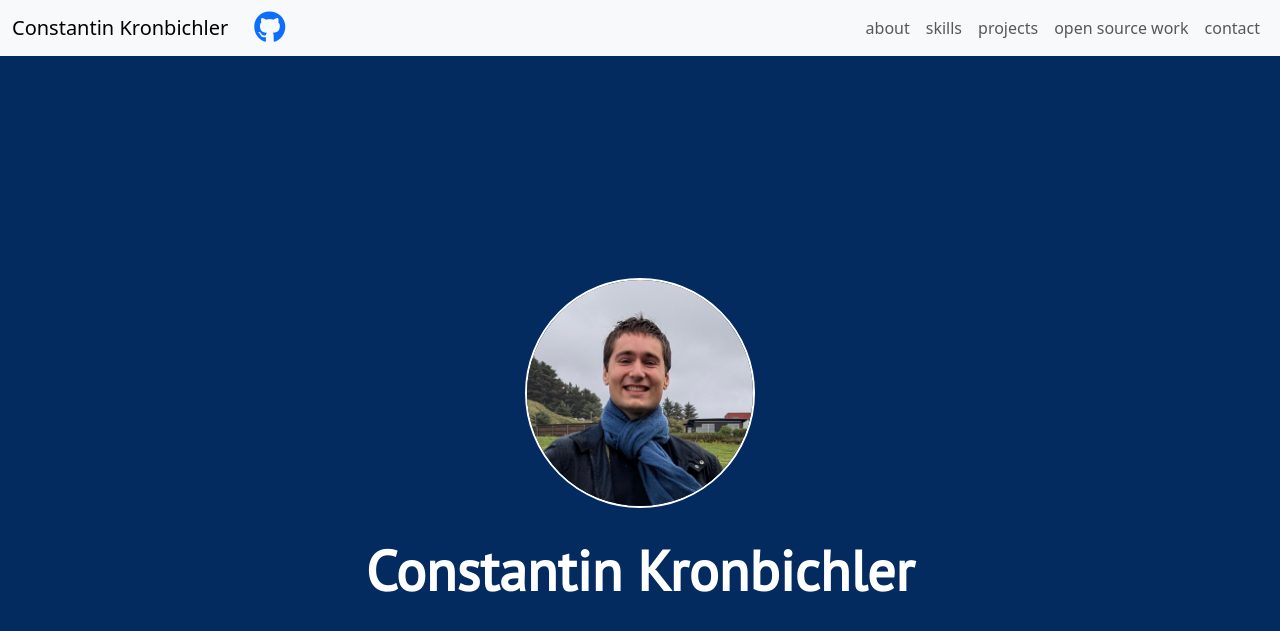
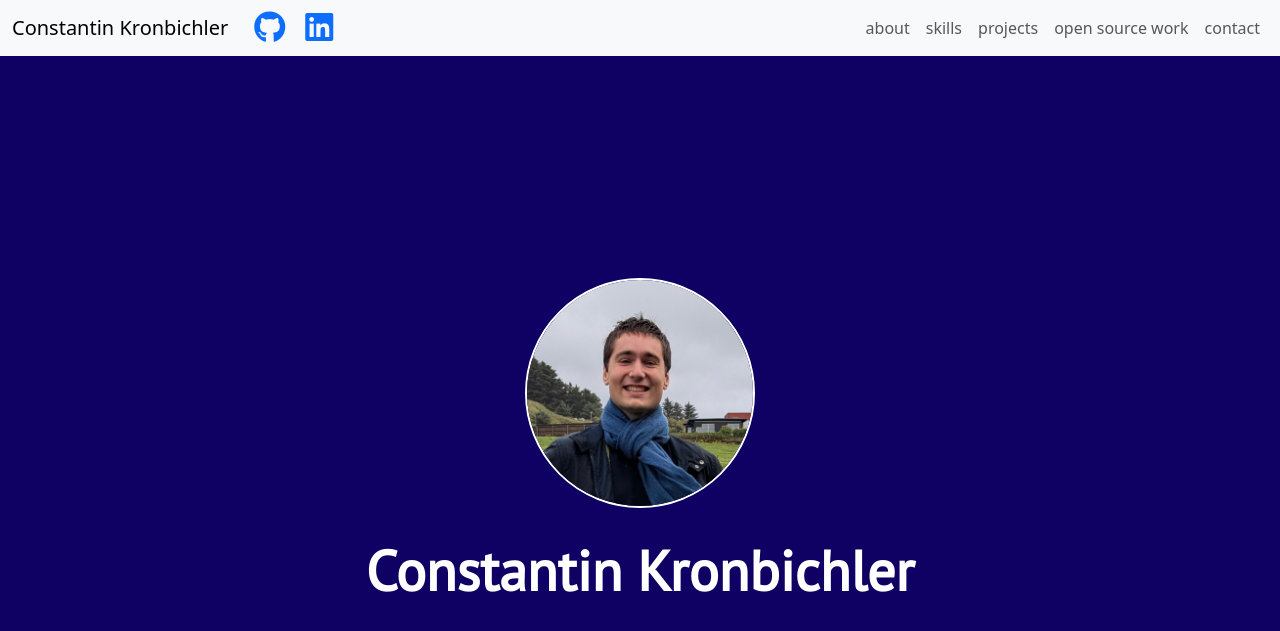
Before and after one commit to ccrownhill/portfolio, a Jekyll site: the page built from index.html, in a window 1280 px wide and 900 px high. Shown: the top 631 px of the window. Built offline with Jekyll 4.4.1, drawn with Linux system fonts in a browser that asks for light colours; nearby versions of some CDN libraries.

Commit message:
add linkedin and change color

```diff
--- a/_config.yml
+++ b/_config.yml
@@ -8,6 +8,7 @@ exclude: [vendor/ruby]
 # Personalization
 github_username: ccrownhill
 email: "ckronbichler at proton dot me"
+linkedin: https://www.linkedin.com/in/constantin-kronbichler-2a49701aa/
 
 # absolute or relative
 profile_picture: assets/images/pp.jpg
--- a/_includes/nav.html
+++ b/_includes/nav.html
@@ -3,6 +3,9 @@
     <a class="navbar-brand" href="#">Constantin Kronbichler</a>
     <span class="hint--bottom bottom-link" aria-label="GitHub">
         <a href="https://github.com/{{ site.github_username }}"><i class="head-icon fab fa-github"></i></a>
+    </span>
+    <span class="hint--bottom bottom-link" aria-label="LinkedIn">
+        <a href="{{ site.linkedin }}"><i class="head-icon fab fa-linkedin"></i></a>
     </span>
     <button class="navbar-toggler justify-content-end" type="button" data-bs-toggle="collapse" data-bs-target="#navbarNav" aria-controls="navbarNav" aria-expanded="false" aria-label="Toggle navigation">
       <span class="navbar-toggler-icon"></span>
--- a/_includes/open_source_work.html
+++ b/_includes/open_source_work.html
@@ -1,5 +1,5 @@
 <div class="section-wrapper">
-    <section class="section projects" id="projects">
+    <section class="section projects" id="open-source-work">
         <div class="full-width">
             <div class="section-heading" id="featured-projects-text">open source work</div>
 
--- a/_layouts/default.html
+++ b/_layouts/default.html
@@ -5,7 +5,8 @@
 
 
     <!--<body style="background: url(/portfolio/assets/images/background.jpg); background-attachment: fixed; background-repeat: no-repeat;">-->
-<body class="text-left" style="background-color: #032b5f;">
+<!--<body class="text-left" style="background-color: #032b5f;">-->
+<body class="text-left" style="background-color: #0e0163;">
 
     {% include nav.html %}
 
```
